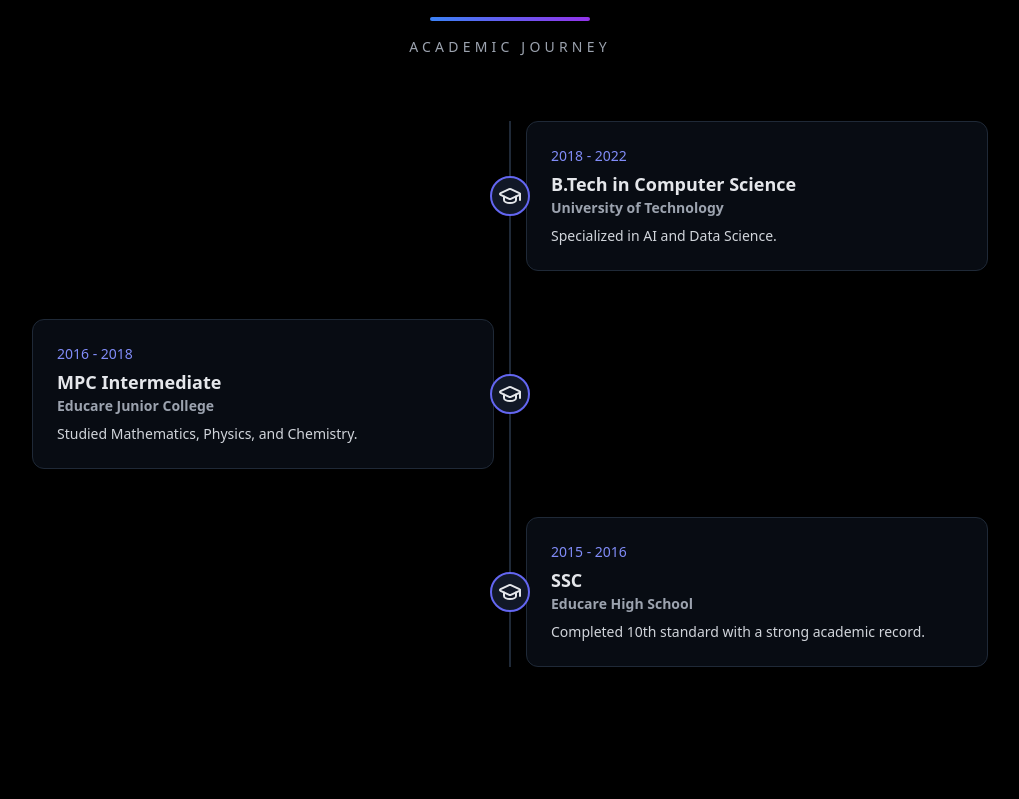
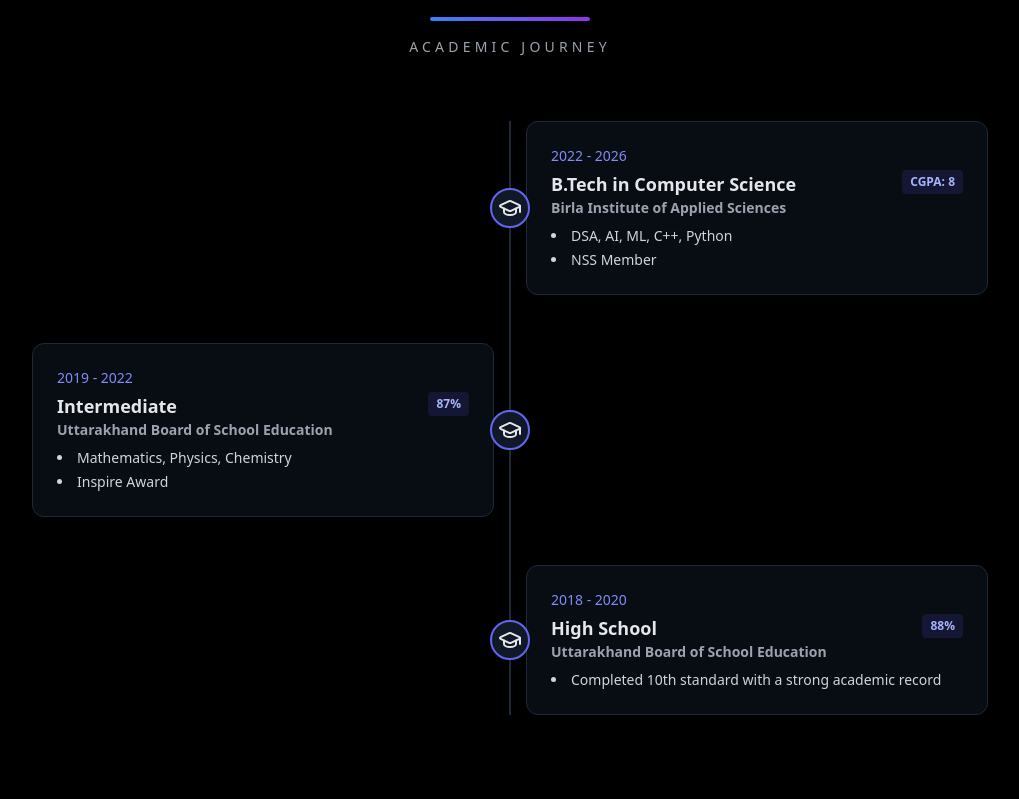
Before and after one commit to mohitchandra11/portfolio, a React (Vite) app: page / in a window 1280 px wide. Shown: the part 2201-3000 px from the top of the page, without its empty margins (130-1149 px from the left). Built offline with nearby package versions, Linux system fonts and the light colour scheme.

Commit message:
education added

```diff
--- a/src/components/EducationSection.jsx
+++ b/src/components/EducationSection.jsx
@@ -15,7 +15,27 @@ const EducationSection = () => (
                         <div className={`flex items-start md:items-center md:gap-8 ${index % 2 !== 0 ? 'md:flex-row-reverse' : 'md:flex-row'}`}>
                             <div className="md:flex-1"></div>
                             <div className="absolute left-4 md:left-1/2 -translate-x-1/2 bg-gray-50 dark:bg-gray-900 border-2 border-indigo-500 rounded-full w-10 h-10 flex items-center justify-center z-10"><GraduationCap /></div>
-                            <div className="md:flex-1"><div className="p-6 rounded-xl border border-gray-200 dark:border-gray-800 bg-white/50 dark:bg-gray-900/50 backdrop-blur-sm"><p className="text-sm text-indigo-600 dark:text-indigo-400">{item.duration}</p><h3 className="text-lg font-bold mt-1">{item.title}</h3><p className="text-sm font-semibold text-gray-500 dark:text-gray-400">{item.school}</p><p className="mt-2 text-gray-600 dark:text-gray-300 text-sm">{item.description}</p></div></div>
+                            <div className="md:flex-1">
+                                <div className="p-6 rounded-xl border border-gray-200 dark:border-gray-800 bg-white/50 dark:bg-gray-900/50 backdrop-blur-sm">
+                                    <p className="text-sm text-indigo-600 dark:text-indigo-400">{item.duration}</p>
+                                    <div className="flex justify-between items-start sm:items-center gap-2">
+                                        <h3 className="text-lg font-bold mt-1">{item.title}</h3>
+                                        {item.grade && (
+                                            <span className="bg-indigo-100 dark:bg-indigo-900/30 text-indigo-700 dark:text-indigo-300 text-xs font-bold px-2 py-1 rounded whitespace-nowrap mt-1 sm:mt-0">
+                                                {item.grade}
+                                            </span>
+                                        )}
+                                    </div>
+                                    <p className="text-sm font-semibold text-gray-500 dark:text-gray-400">{item.school}</p>
+                                    <ul className="mt-2 text-gray-600 dark:text-gray-300 text-sm list-disc list-inside space-y-1">
+                                        {item.descBullets ? item.descBullets.map((point, i) => (
+                                            <li key={i}>{point}</li>
+                                        )) : (
+                                            <li>{item.description}</li>
+                                        )}
+                                    </ul>
+                                </div>
+                            </div>
                         </div>
                     </motion.div>
                 ))}
--- a/src/data/portfolioData.jsx
+++ b/src/data/portfolioData.jsx
@@ -9,11 +9,11 @@ import { Briefcase, Download, GraduationCap, Home, Code, Lightbulb, Send, Award,
 export const portfolioOwner = {
     name: "Mohit Chandra",
     lastName: "Joshi",
-    email: "mohit.joshi@example.com",
+    email: "mohitchandra117@gmail.com",
     resumeUrl: "/mohit-chandra-joshi-resume.pdf", // Example URL, replace with your actual resume link
     socials: {
-        linkedin: "https://www.linkedin.com/in/mohit-chandra-joshi/", // Example URL
-        github: "https://github.com/mohit-chandra-joshi", // Example URL
+        linkedin: "https://www.linkedin.com/in/mohit-chandra11", // Example URL
+        github: "https://github.com/mohitchandra11", // Example URL
     },
 };
 
@@ -106,9 +106,35 @@ export const socialLinks = [
 ];
 
 export const educationData = [
-    { title: 'B.Tech in Computer Science', school: 'University of Technology', duration: '2018 - 2022', description: 'Specialized in AI and Data Science.' },
-    { title: 'MPC Intermediate', school: 'Educare Junior College', duration: '2016 - 2018', description: 'Studied Mathematics, Physics, and Chemistry.' },
-    { title: 'SSC', school: 'Educare High School', duration: '2015 - 2016', description: 'Completed 10th standard with a strong academic record.' },
+    {
+        title: 'B.Tech in Computer Science',
+        school: 'Birla Institute of Applied Sciences',
+        duration: '2022 - 2026',
+        grade: 'CGPA: 8',
+        descBullets: [
+            'DSA, AI, ML, C++, Python',
+            'NSS Member'
+        ]
+    },
+    {
+        title: 'Intermediate',
+        school: 'Uttarakhand Board of School Education',
+        duration: '2019 - 2022',
+        grade: '87%',
+        descBullets: [
+            'Mathematics, Physics, Chemistry',
+            'Inspire Award'
+        ]
+    },
+    {
+        title: 'High School',
+        school: 'Uttarakhand Board of School Education',
+        duration: '2018 - 2020',
+        grade: '88%',
+        descBullets: [
+            'Completed 10th standard with a strong academic record'
+        ]
+    },
 ];
 
 export const projectsData = [
```
